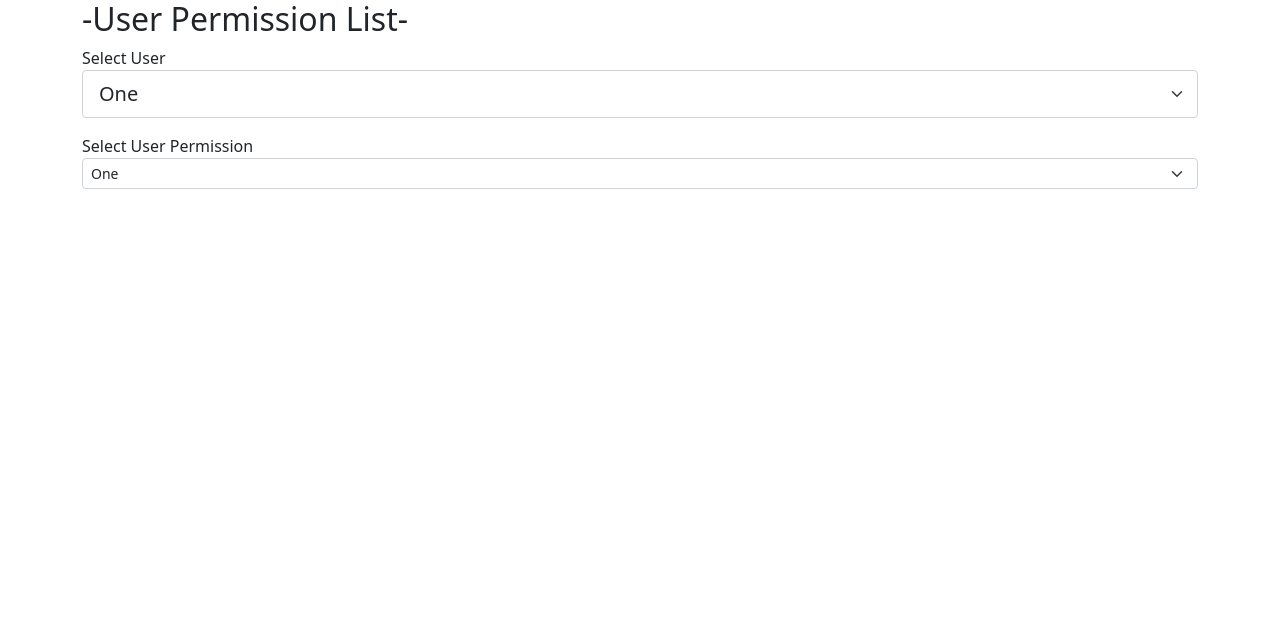
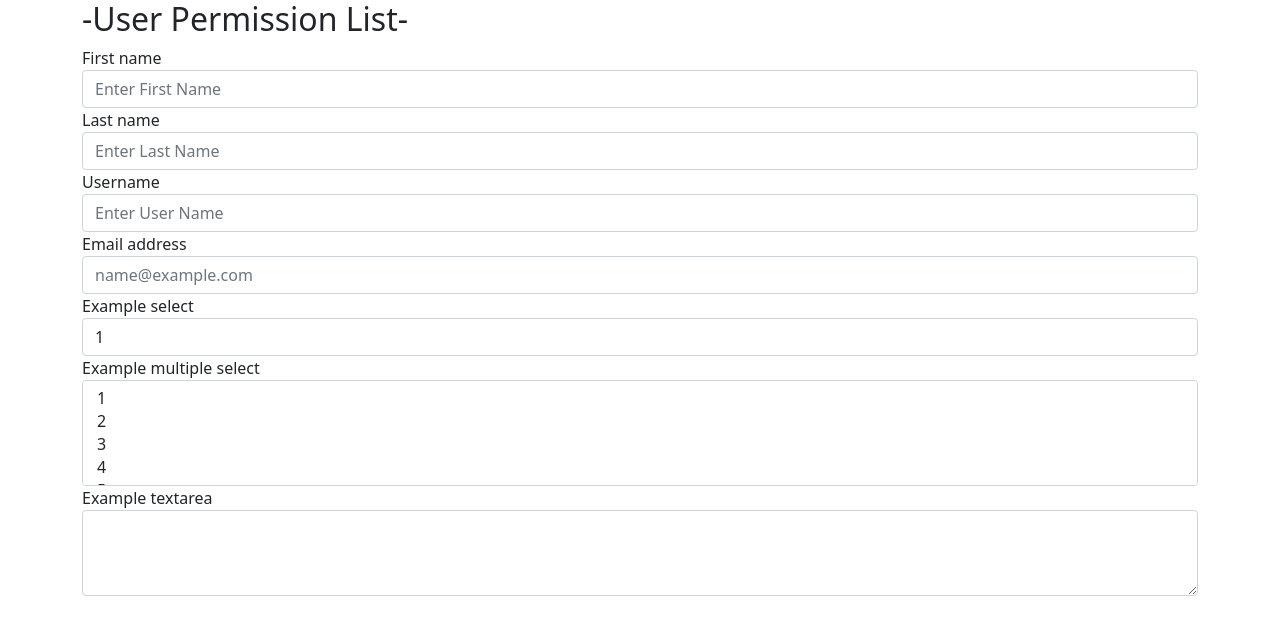
Before and after one commit to sanaullahrabbi/auth-project, a Django app: template templates/index.html in a window 1280 px wide. Shown: the top 635 px of the page. Run offline with Django 4.2, Linux system fonts and the light colour scheme; the template is opened without the code that fills it, so the values that code supplies are empty; parts of the project's set-up code (start-up, migrations or seed data) failed here and were passed over.

Commit message:
added multiple group ,permissions systems

```diff
--- a/app_auth/urls.py
+++ b/app_auth/urls.py
@@ -1,15 +1,59 @@
 from django.urls import path
-from app_auth.views import UserListCreateView, UserRetriveUpdateDeleteView, ChangePasswordView
-from app_auth.views import UserListCreateView, UserRetriveUpdateDeleteView, PermissionListCreateApiView, UserPermissionListcreateApiView, test
 
+from app_auth.views import (ChangePasswordView, GroupListCreateView,
+                            GroupUpdateDeleteView, PermissionListCreateApiView,
+                            UserGroupListCreateView,
+                            UserGroupRetriveUpdateDeleteView,
+                            UserListCreateView, UserPermissionListCreateView,
+                            UserPermissionRetriveUpdateDeleteView,
+                            UserRetriveUpdateDeleteView,
+                            UserRoleListCreateView, test)
 
-app_name = 'app_auth'
+app_name = "app_auth"
 
 urlpatterns = [
-    path('users/', UserListCreateView.as_view(), name='users_list_create'),
-    path('users/<int:pk>/', UserRetriveUpdateDeleteView.as_view(), name='users_retrive_update_delete'),
-    path('permissions/', PermissionListCreateApiView.as_view(), name='permission_list_create'),
-    path('user-permission/', UserPermissionListcreateApiView.as_view(), name='permission_list_create'),
-    path('test/', test)
-    path('user-change-password/<int:pk>/', ChangePasswordView.as_view(), name='users_change_password'),
+    path("users/", UserListCreateView.as_view(), name="users_list_create"),
+    path(
+        "users/<int:pk>/",
+        UserRetriveUpdateDeleteView.as_view(),
+        name="users_retrive_update_delete",
+    ),
+    path("user-roles/", UserRoleListCreateView.as_view(), name="user_role_list_create"),
+    path(
+        "permissions/",
+        PermissionListCreateApiView.as_view(),
+        name="permission_list_create",
+    ),
+    path(
+        "user-permissions/",
+        UserPermissionListCreateView.as_view(),
+        name="permission_list_create",
+    ),
+    path(
+        "user-permissions/<int:pk>/",
+        UserPermissionRetriveUpdateDeleteView.as_view(),
+        name="permission_retrive_update_delete",
+    ),
+    path(
+        "user-groups/",
+        UserGroupListCreateView.as_view(),
+        name="group_list_create",
+    ),
+    path(
+        "user-groups/<int:pk>/",
+        UserGroupRetriveUpdateDeleteView.as_view(),
+        name="group_retrive_update_delete",
+    ),
+    path("groups/", GroupListCreateView.as_view(), name="group_list_create"),
+    path(
+        "groups/<int:pk>",
+        GroupUpdateDeleteView.as_view(),
+        name="group_update_delete",
+    ),
+    path(
+        "user-change-password/<int:pk>/",
+        ChangePasswordView.as_view(),
+        name="users_change_password",
+    ),
+    path("test/", test),
 ]
--- a/app_auth/views.py
+++ b/app_auth/views.py
@@ -1,97 +1,113 @@
-from rest_framework.generics import ListCreateAPIView, RetrieveUpdateDestroyAPIView, UpdateAPIView
+from django.contrib.auth.models import Group, Permission
+from django.shortcuts import get_object_or_404, render
+from rest_framework import status
+from rest_framework.generics import (
+    ListCreateAPIView,
+    RetrieveUpdateDestroyAPIView,
+    UpdateAPIView,
+)
 from rest_framework.permissions import IsAuthenticated, IsAuthenticatedOrReadOnly
-from app_auth.serializers import UserSerializer, ChangePasswordSerializer , PermissionSerializer
-from app_auth.models import User
 from rest_framework.response import Response
-from rest_framework import status
-from django.http import HttpResponse
-from rest_framework.response import Response
-from rest_framework import status
-from django.contrib.auth.models import Permission
-from django.shortcuts import render
+from rest_framework.views import APIView
+
+from app_auth.models import Role, User
+from app_auth.serializers import (
+    ChangePasswordSerializer,
+    GroupSerializer,
+    PermissionSerializer,
+    RoleSerializer,
+    UserGroupSerializer,
+    UserPermissionSerializer,
+    UserSerializer,
+)
 
 
+# USER ROLE
+class UserRoleListCreateView(ListCreateAPIView):
+    permission_classes = []
+    serializer_class = RoleSerializer
+    queryset = Role.objects.all()
+
+
+# USER
 class UserListCreateView(ListCreateAPIView):
     permission_classes = []
     serializer_class = UserSerializer
     queryset = User.objects.all()
+
     def get(self, request, *args, **kwargs):
-        print(self.queryset.first().roles.all())
         return self.list(request, *args, **kwargs)
 
 
 class UserRetriveUpdateDeleteView(RetrieveUpdateDestroyAPIView):
-    permission_classes = [IsAuthenticated,]
+    permission_classes = []
     serializer_class = UserSerializer
     queryset = User.objects.all()
 
 
-class UserRetriveUpdateDeleteView(RetrieveUpdateDestroyAPIView):
-    permission_classes = [IsAuthenticated,]
-    serializer_class = UserSerializer
-    queryset = User.objects.all()
-
-
-
+# CHANGE PASSWORD
 class ChangePasswordView(UpdateAPIView):
-
-    def get_object(self,pk):
+    def get_object(self, pk):
         try:
             return User.objects.get(pk=pk)
         except Exception as e:
-            return Response({'message':str(e)})
+            return Response({"message": str(e)})
 
     def update(self, request, pk, *args, **kwargs):
         user = self.get_object(pk)
         serializer = ChangePasswordSerializer(instance=user, data=request.data)
         if serializer.is_valid(raise_exception=True):
-             serializer.save()
-             return Response({'message':'Password changed successfully.'}, status=status.HTTP_200_OK)
+            serializer.save()
+            return Response(
+                {"message": "Password changed successfully."}, status=status.HTTP_200_OK
+            )
         return Response(serializer.errors, status=status.HTTP_400_BAD_REQUEST)
 
 
-# class UserView(UpdateAPIView):
-#     serializer_class = serializers.UserSer
-#     queryset = models.User.objects.all()
+# USER PERMISSION
+class UserPermissionListCreateView(ListCreateAPIView):
+    permission_classes = []
+    serializer_class = UserPermissionSerializer
+    queryset = User.objects.all()
 
-#     def get_object(self,pk):
-#         try:
-#             return models.User.objects.get(pk=pk)
-#         except Exception as e:
-#             return Response({'message':str(e)})
 
-#     def put(self,request,pk,format=None):
-#         user = self.get_object(pk)
-#         serializer = self.serializer_class(user,data=request.data)
+class UserPermissionRetriveUpdateDeleteView(RetrieveUpdateDestroyAPIView):
+    permission_classes = []
+    serializer_class = UserPermissionSerializer
+    queryset = User.objects.all()
 
-#         if serializer.is_valid():
-#             serializer.save()
-#             user.set_password(serializer.data.get('password'))
-#             user.save()
-#             return Response(serializer.data)
-#         return Response({'message':True})
+
+# USER GROUPS
+class UserGroupListCreateView(ListCreateAPIView):
+    permission_classes = []
+    serializer_class = UserGroupSerializer
+    queryset = User.objects.all()
+
+
+class UserGroupRetriveUpdateDeleteView(RetrieveUpdateDestroyAPIView):
+    permission_classes = []
+    serializer_class = UserGroupSerializer
+    queryset = User.objects.all()
+
+
+# GROUPS
+class GroupListCreateView(ListCreateAPIView):
+    serializer_class = GroupSerializer
+    queryset = Group.objects.all()
+
+
+class GroupUpdateDeleteView(RetrieveUpdateDestroyAPIView):
+    serializer_class = GroupSerializer
+    queryset = Group.objects.all()
+    lookup_field = "id"
+
+
+# PERMISSIONS
 class PermissionListCreateApiView(ListCreateAPIView):
     permission_classes = []
     serializer_class = PermissionSerializer
     queryset = Permission.objects.all()
 
 
-class UserPermissionListcreateApiView(ListCreateAPIView):
-    permission_classes = []
-    serializer_class = UserSerializer
-    queryset = User.objects.all()
-    def get(self, request, *args, **kwargs):
-        print(request.user.user_permissions.all())
-        print(request.user)
-        return self.list(request, *args, **kwargs)
-
-
-# def test(request):
-#     query = Permission.objects.get(codename='add_logentry')
-#     print('query ', query)
-#     request.user.user_permissions.add(query)
-#     print(request.user)
-#     return HttpResponse('hello')
-
 def test(request):
-    return render(request, 'index.html', context={})
+    return render(request, "index.html", context={})
--- a/templates/base.html
+++ b/templates/base.html
@@ -2,19 +2,29 @@
 
 <!DOCTYPE html>
 <html lang="en">
+
 <head>
   {% block title %}<title>Local Library</title>{% endblock %}
   <meta charset="utf-8">
   <meta name="viewport" content="width=device-width, initial-scale=1">
-  <link href="https://cdn.jsdelivr.net/npm/bootstrap@5.0.2/dist/css/bootstrap.min.css" rel="stylesheet" integrity="sha384-EVSTQN3/azprG1Anm3QDgpJLIm9Nao0Yz1ztcQTwFspd3yD65VohhpuuCOmLASjC" crossorigin="anonymous">
+  <link href="https://cdn.jsdelivr.net/npm/bootstrap@5.0.2/dist/css/bootstrap.min.css" rel="stylesheet"
+    integrity="sha384-EVSTQN3/azprG1Anm3QDgpJLIm9Nao0Yz1ztcQTwFspd3yD65VohhpuuCOmLASjC" crossorigin="anonymous">
 </head>
+
 <body>
-    <div class="container">
-   {% block content %}
+  <div class="container">
+    {% block content %}
+    {% endblock content %}
+  </div>
+  <script src="https://cdn.jsdelivr.net/npm/@popperjs/core@2.9.2/dist/umd/popper.min.js"
+    integrity="sha384-IQsoLXl5PILFhosVNubq5LC7Qb9DXgDA9i+tQ8Zj3iwWAwPtgFTxbJ8NT4GN1R8p"
+    crossorigin="anonymous"></script>
+  <script src="https://cdn.jsdelivr.net/npm/bootstrap@5.0.2/dist/js/bootstrap.min.js"
+    integrity="sha384-cVKIPhGWiC2Al4u+LWgxfKTRIcfu0JTxR+EQDz/bgldoEyl4H0zUF0QKbrJ0EcQF"
+    crossorigin="anonymous"></script>
+  {% block extra_script %}
+  {% endblock extra_script %}
 
-    {% endblock content %}
-</div>
-  <script src="https://cdn.jsdelivr.net/npm/@popperjs/core@2.9.2/dist/umd/popper.min.js" integrity="sha384-IQsoLXl5PILFhosVNubq5LC7Qb9DXgDA9i+tQ8Zj3iwWAwPtgFTxbJ8NT4GN1R8p" crossorigin="anonymous"></script>
-<script src="https://cdn.jsdelivr.net/npm/bootstrap@5.0.2/dist/js/bootstrap.min.js" integrity="sha384-cVKIPhGWiC2Al4u+LWgxfKTRIcfu0JTxR+EQDz/bgldoEyl4H0zUF0QKbrJ0EcQF" crossorigin="anonymous"></script>
 </body>
+
 </html>
--- a/templates/index.html
+++ b/templates/index.html
@@ -4,18 +4,57 @@
 {% block content %}
 <h2>-User Permission List-</h2>
 <form>
-    <label class="mr-sm-2" for="inlineFormCustomSelect">Select User</label>
-   <select class="form-select form-select-lg mb-3" aria-label=".form-select-lg example">
-       <option value="1">One</option>
-       <option value="2">Two</option>
-       <option value="3">Three</option>
-     </select>
+  <div class="form-group">
+    <label for="exampleFormControlInput1">First name</label>
+    <input type="text" class="form-control" id="exampleFormControlInput1" placeholder="Enter First Name">
+  </div>
+  <div class="form-group">
+    <label for="exampleFormControlInput1">Last name</label>
+    <input type="text" class="form-control" id="exampleFormControlInput1" placeholder="Enter Last Name">
+  </div>
+  <div class="form-group">
+    <label for="exampleFormControlInput1">Username</label>
+    <input type="email" class="form-control" id="exampleFormControlInput1" placeholder="Enter User Name">
+  </div>
+  <div class="form-group">
+    <label for="exampleFormControlInput1">Email address</label>
+    <input type="email" class="form-control" id="exampleFormControlInput1" placeholder="name@example.com">
+  </div>
+  <div class="form-group">
+    <label for="exampleFormControlSelect1">Example select</label>
+    <select class="form-control" id="exampleFormControlSelect1">
+      <option>1</option>
+      <option>2</option>
+      <option>3</option>
+      <option>4</option>
+      <option>5</option>
+    </select>
+  </div>
+  <div class="form-group">
+    <label for="exampleFormControlSelect2">Example multiple select</label>
+    <select multiple class="form-control" id="exampleFormControlSelect2">
+      <option>1</option>
+      <option>2</option>
+      <option>3</option>
+      <option>4</option>
+      <option>5</option>
+    </select>
+  </div>
+  <div class="form-group">
+    <label for="exampleFormControlTextarea1">Example textarea</label>
+    <textarea class="form-control" id="exampleFormControlTextarea1" rows="3"></textarea>
+  </div>
+</form>
+{% endblock content %}
 
-     <label class="mr-sm-2" for="inlineFormCustomSelect">Select User Permission</label>
-     <select class="form-select form-select-sm" aria-label=".form-select-sm example">
-       <option value="1">One</option>
-       <option value="2">Two</option>
-       <option value="3">Three</option>
-     </select>
- </form>
-{% endblock content %}
+{% block extra_script %}
+<script>
+  url = 'http://127.0.0.1:8000/api/auth/users/'
+  // let myObject = await fetch(url, {method: 'POST',});
+
+  fetch(url)
+    .then(res => res.json())
+    .then()
+
+</script>
+{% endblock extra_script %}
```
Also changed, not shown: app_auth/serializers.py (+56 -26 lines), templates/test.html (added, +155 -0 lines), db.sqlite3, 12 other files.
